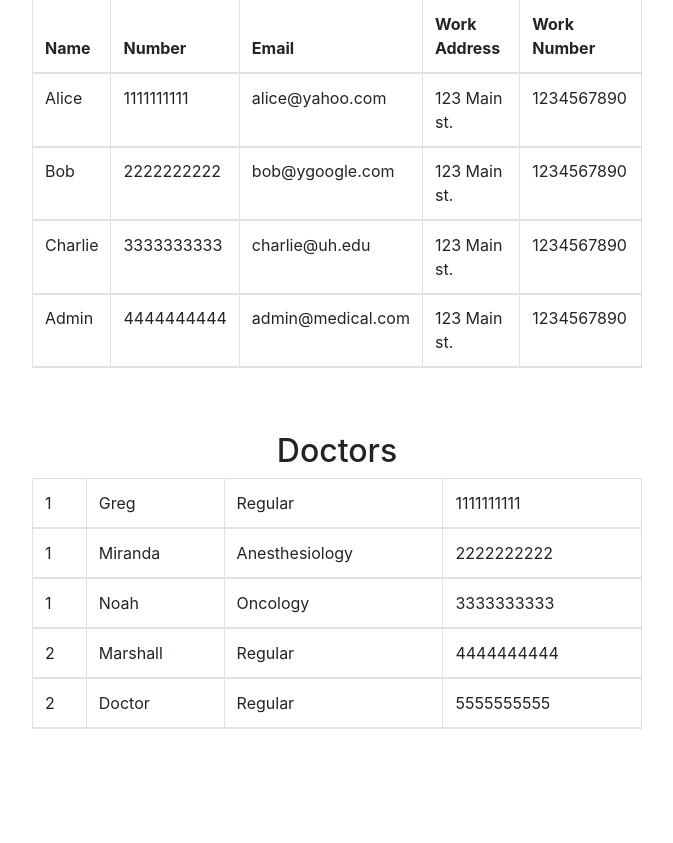
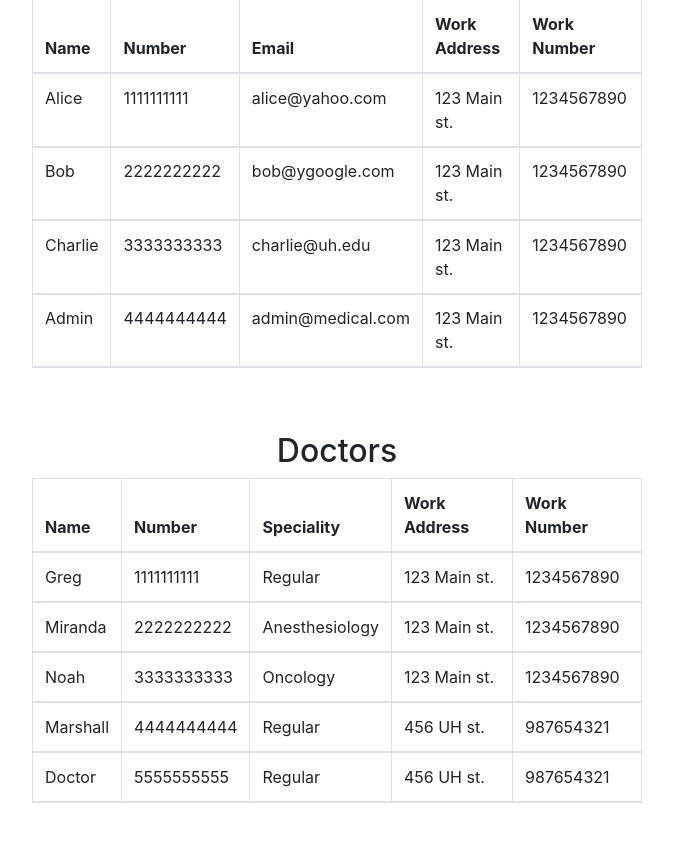
Before and after one commit to xxalsgh0203/Medical_reservation, a PHP site: page /cosc3380/adminPages/adminPage.php in a window 1280 px wide. Shown: the part 1631-2474 px from the top of the page, without its empty margins (303-976 px from the left). Before the commit the page ends 2360 px from the top, so only its background shows below. Run offline with PHP 8.4, Linux system fonts and the light colour scheme; a user stored in the database is signed in; data comes from the database, SQL or seed files in the repository.

Commit message:
Finished backend for admin page

```diff
--- a/adminPages/adminPage.php
+++ b/adminPages/adminPage.php
@@ -115,17 +115,25 @@ if ($result->num_rows > 0) {
 }
 
 //-------------------------Retrieve table for doctors-------------->
-$sql = "SELECT * FROM DOCTOR";
+$sql = "SELECT Name, D.Name, D.Phone_number AS Doctor_number, D.Speciality, O.Address, O.Phone_number AS Office_number FROM DOCTOR AS D
+LEFT JOIN OFFICE AS O ON D.Office_id = O.Office_id;";
 $result = mysqli_query($db, $sql);
 
 $DtableResult = "";
 if ($result->num_rows > 0) {
+  $DtableResult = "<tr>
+                        <th>Name</th>
+                        <th>Number</th>
+                        <th>Speciality</th>
+                        <th>Work Address</th>
+                        <th>Work Number</th>
+                      </tr>";
   while($row = $result-> fetch_assoc()) {
     $spec = $row['Speciality'];
     if (is_null($row['Speciality'])) {
       $spec = "Regular";
     }
-    $DtableResult .= "</tr>" . "<td>" . $row["Office_id"] . "</td><td>" . $row["Name"] . "</td><td>" . $spec .  "</td><td>" . $row["Phone_number"] . "</td>" . "</tr>";
+    $DtableResult .= "</tr>" . "<td>" . $row["Name"] . "</td><td>" . $row["Doctor_number"] . "</td><td>" . $spec . "</td><td>" . $row["Address"] . "</td><td>" . $row["Office_number"] . "</td>" . "</tr>";
   }
 
 }
```
